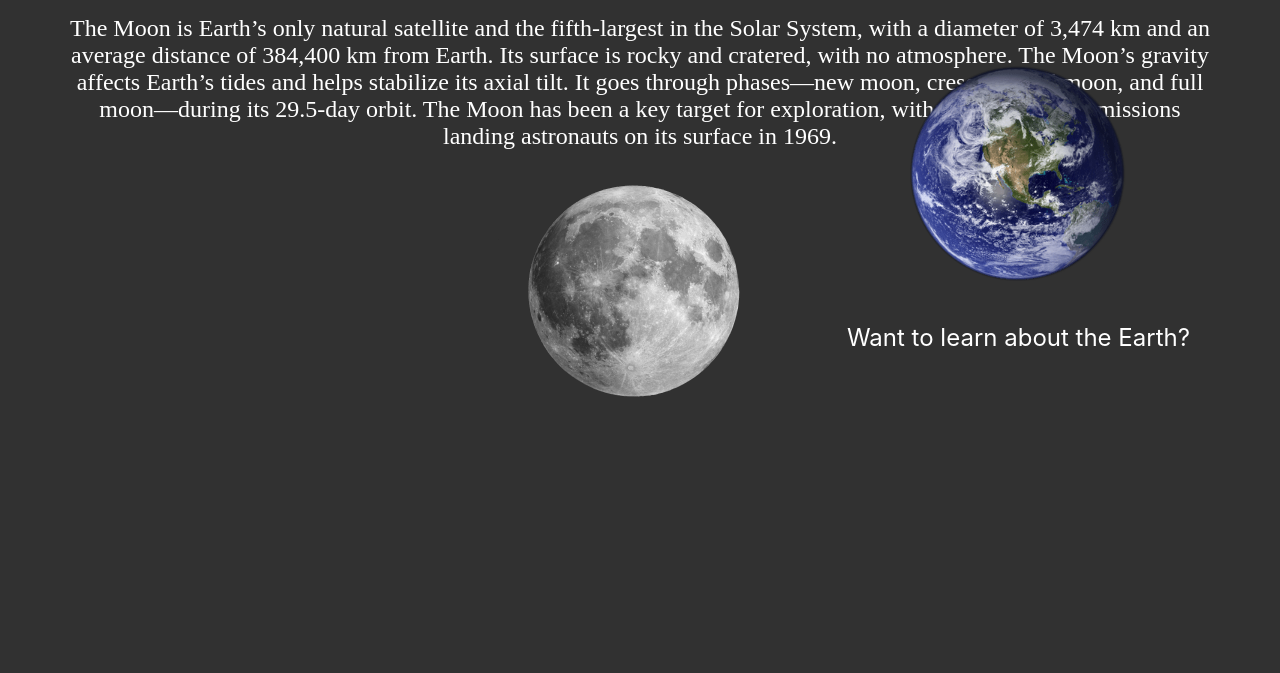
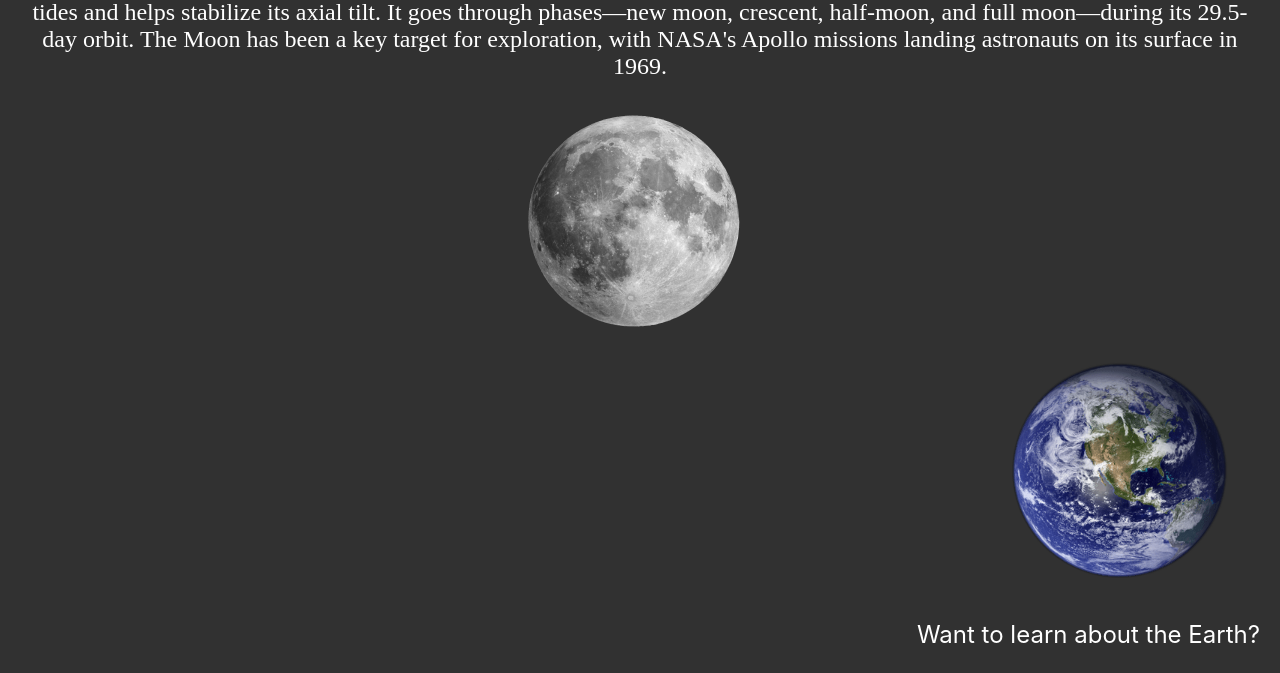
Before and after one commit to jasonnguyen11141/hello-explorer, a plain HTML site: page Moon.html in a window 1280 px wide. Shown: the part 174-847 px from the top of the page. Before the commit the page ends 800 px from the top, so only its background shows below. Drawn offline with Linux system fonts and the light colour scheme.

Commit message:
changed earth to index

```diff
--- a/Moon.html
+++ b/Moon.html
@@ -13,7 +13,7 @@
     <img src="images/moon.png" alt="The Moon">
     </div>
     <div class="link">
-        <a href="Earth.html"><img src="images/Earth.png" alt="The Earth"></a>
+        <a href="index.html"><img src="images/Earth.png" alt="The Earth"></a>
         <p>Want to learn about the Earth?</p>
     </div>
 </body>
--- a/style.css
+++ b/style.css
@@ -1,7 +1,7 @@
 body{
     background: #313131;
     margin: 20px;
-    padding: 50px;
+
 }
 .about{
 color: #FFF;
@@ -18,12 +18,9 @@ font-size: 24px;
 font-style: normal;
 font-weight: 400;
 line-height: normal;
-position: absolute;
-right: 90px;
-bottom: 250px;
-text-align: center;
-
+text-align: right;
 }
 .link img{
     width: 240px;
+    padding-right: 20px;
 }
```
Also changed, not shown: index.html (renamed from Earth.html).
